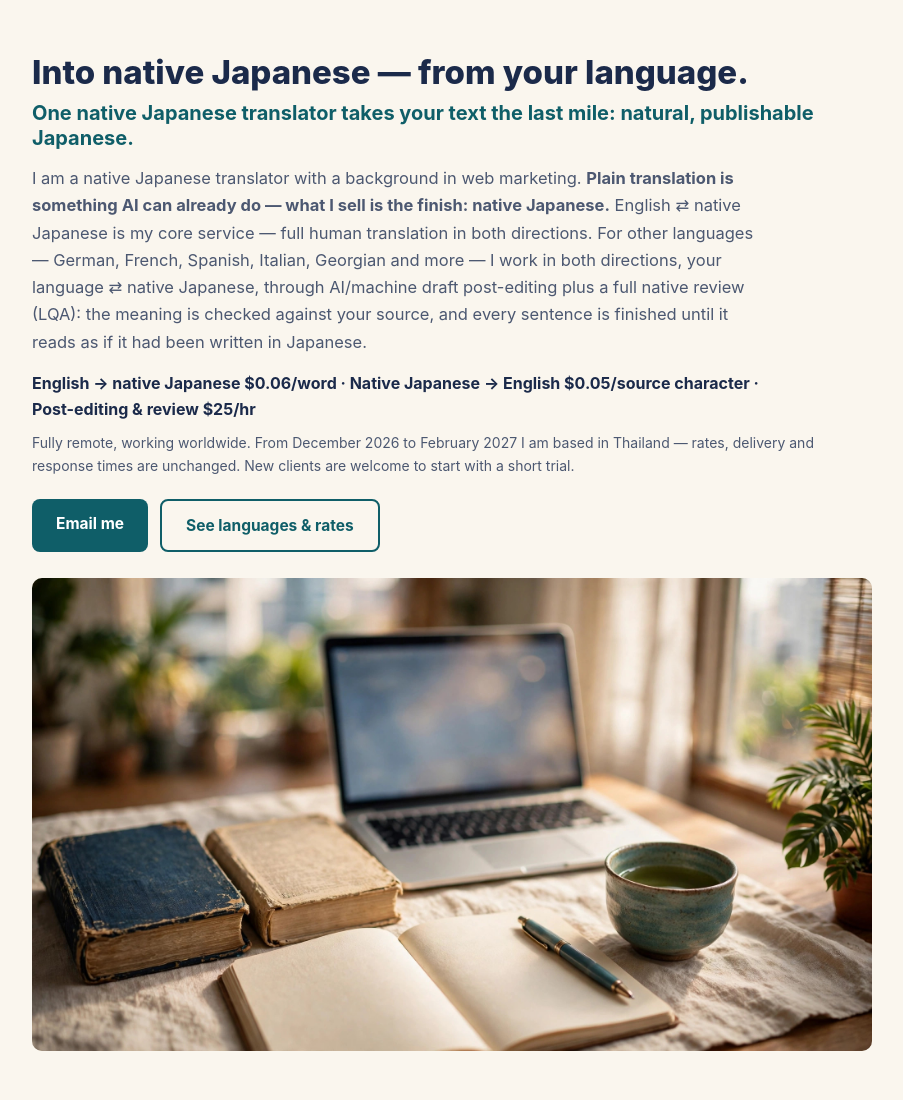
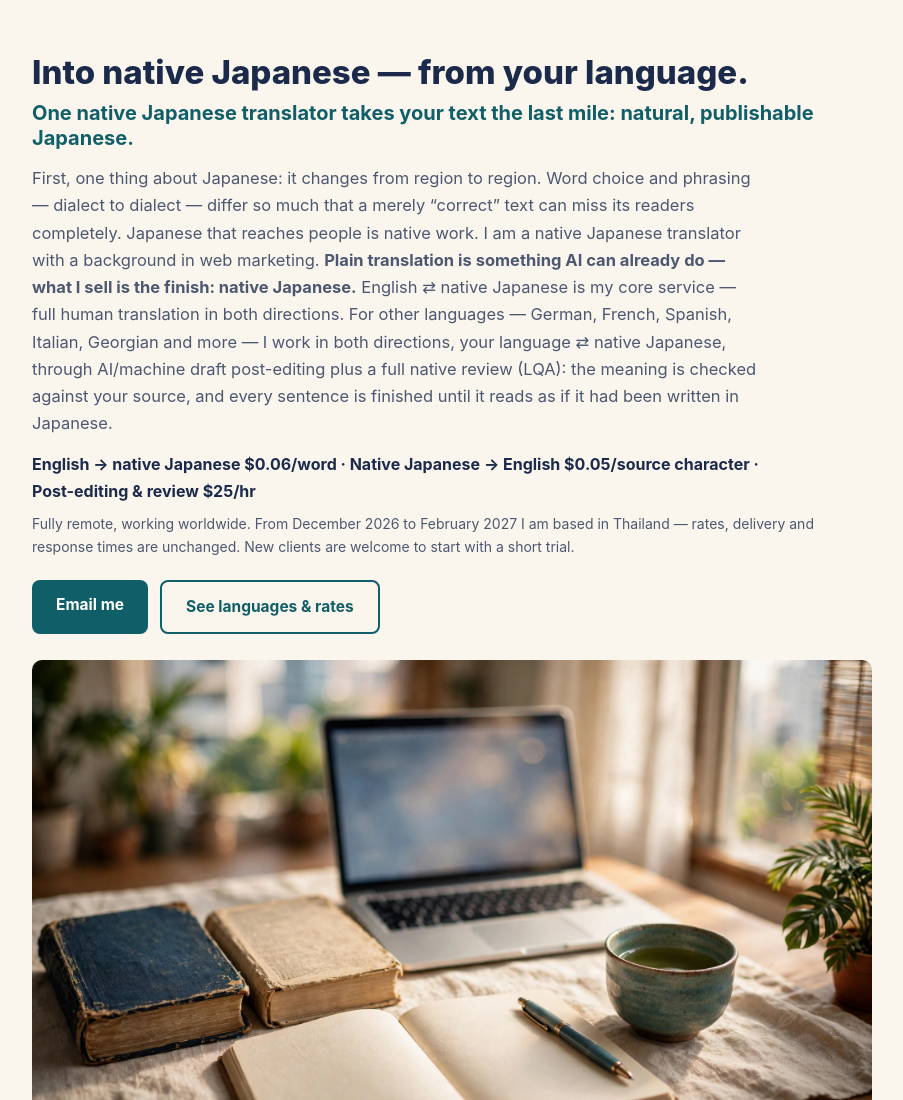
Before and after one commit to 2026webai-lab/newportfolio, a plain HTML site: page translation.html in a window 1280 px wide. Shown: the top 1100 px of the page, without its empty margins (188-1091 px from the left). Drawn offline with Linux system fonts and the light colour scheme.

Commit message:
Add dialect opening to translation page

```diff
--- a/translation.html
+++ b/translation.html
@@ -120,7 +120,7 @@
   <h1>Into native Japanese — from your language.
     <span class="thin">One native Japanese translator takes your text the last mile: natural, publishable Japanese.</span>
   </h1>
-  <p class="sub">I am a native Japanese translator with a background in web marketing. <b>Plain translation is something AI can already do — what I sell is the finish: native Japanese.</b> English ⇄ native Japanese is my core service — full human translation in both directions. For other languages — German, French, Spanish, Italian, Georgian and more — I work in both directions, your language ⇄ native Japanese, through AI/machine draft post-editing plus a full native review (LQA): the meaning is checked against your source, and every sentence is finished until it reads as if it had been written in Japanese.</p>
+  <p class="sub">First, one thing about Japanese: it changes from region to region. Word choice and phrasing — dialect to dialect — differ so much that a merely “correct” text can miss its readers completely. Japanese that reaches people is native work. I am a native Japanese translator with a background in web marketing. <b>Plain translation is something AI can already do — what I sell is the finish: native Japanese.</b> English ⇄ native Japanese is my core service — full human translation in both directions. For other languages — German, French, Spanish, Italian, Georgian and more — I work in both directions, your language ⇄ native Japanese, through AI/machine draft post-editing plus a full native review (LQA): the meaning is checked against your source, and every sentence is finished until it reads as if it had been written in Japanese.</p>
 
   <p class="rates-line"><span>English → native Japanese $0.06/word</span> · <span>Native Japanese → English $0.05/source character</span> · <span>Post-editing &amp; review $25/hr</span></p>
   <p class="avail">Fully remote, working worldwide. From December 2026 to February 2027 I am based in Thailand — rates, delivery and response times are unchanged. New clients are welcome to start with a short trial.</p>
```
